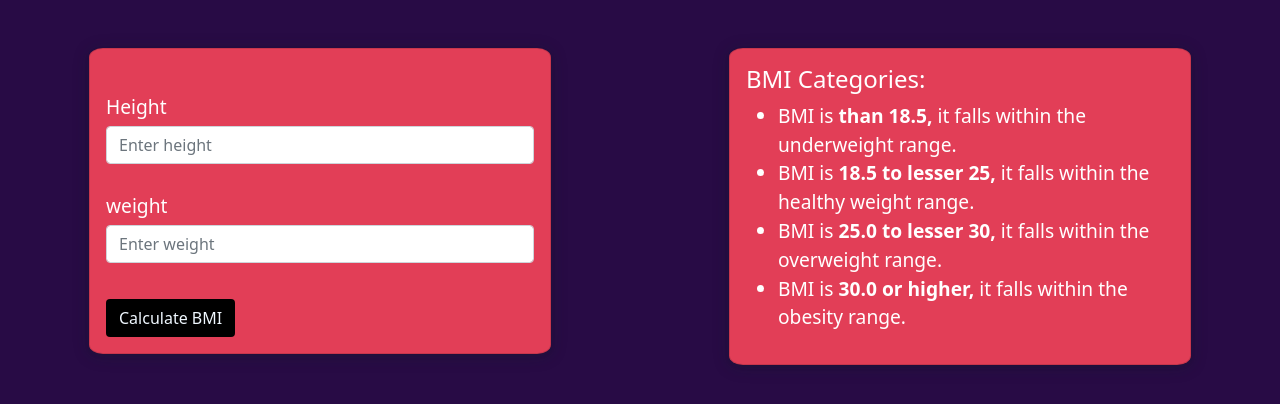
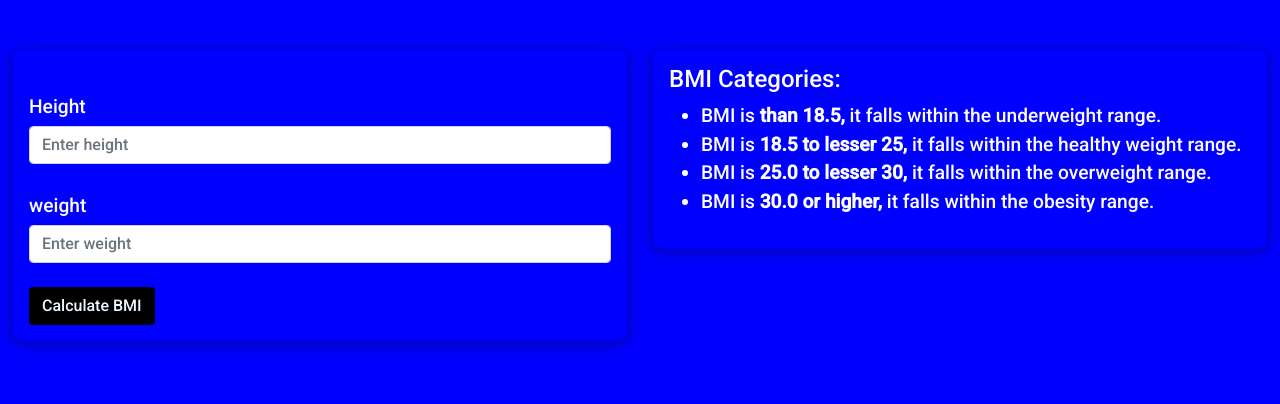
Before and after one commit to abhishek68/BMI-calculator, a plain HTML site: page index.html in a window 1280 px wide. Drawn offline with nearby package versions, Linux system fonts and the light colour scheme.

Commit message:
Update style.css

```diff
--- a/style.css
+++ b/style.css
@@ -1,11 +1,13 @@
+@import url('https://fonts.googleapis.com/css2?family=Roboto:wght@300&display=swap');
+
 .card{
     /* other default style */
-    width:75% !important;
-    margin-left: 2%;
+    width:100% !important;
 
-    background-color: #E23E57;
 
-    font-size: larger;
+    background-color: transparent;
+
+    font-size :inherit;
     color:white !important;
     border-radius: 3% !important;
     box-shadow: rgba(14, 30, 37, 0.12) 0px 2px 4px 0px,rgba(14, 30, 37, 0.32) 0px 2px 16px 0px;
@@ -13,7 +15,7 @@
   }
   .btn{
           color: aliceblue !important;
-           margin-top: 3%;
+
 
           background-color: black;
 
@@ -31,6 +33,18 @@
 }
 
 body{
-  background-color: #280B45;
+  background-color: blue;
+  font-family: 'Roboto', sans-serif;
+
 
 }
+li{
+  font-size: larger !important;
+}
+@media screen and (min-width:420px) {
+  form{
+             width:100%;
+             font-size:larger !important;
+  }
+
+}
```
